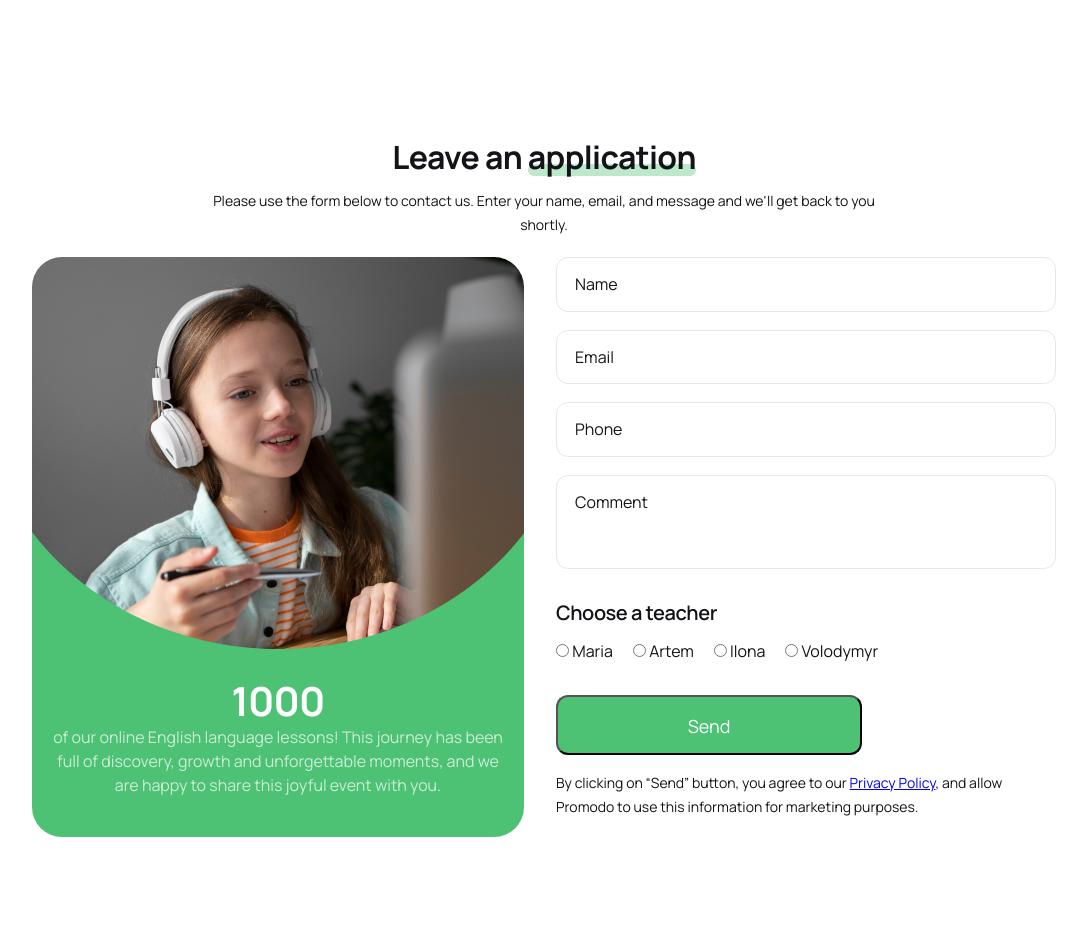
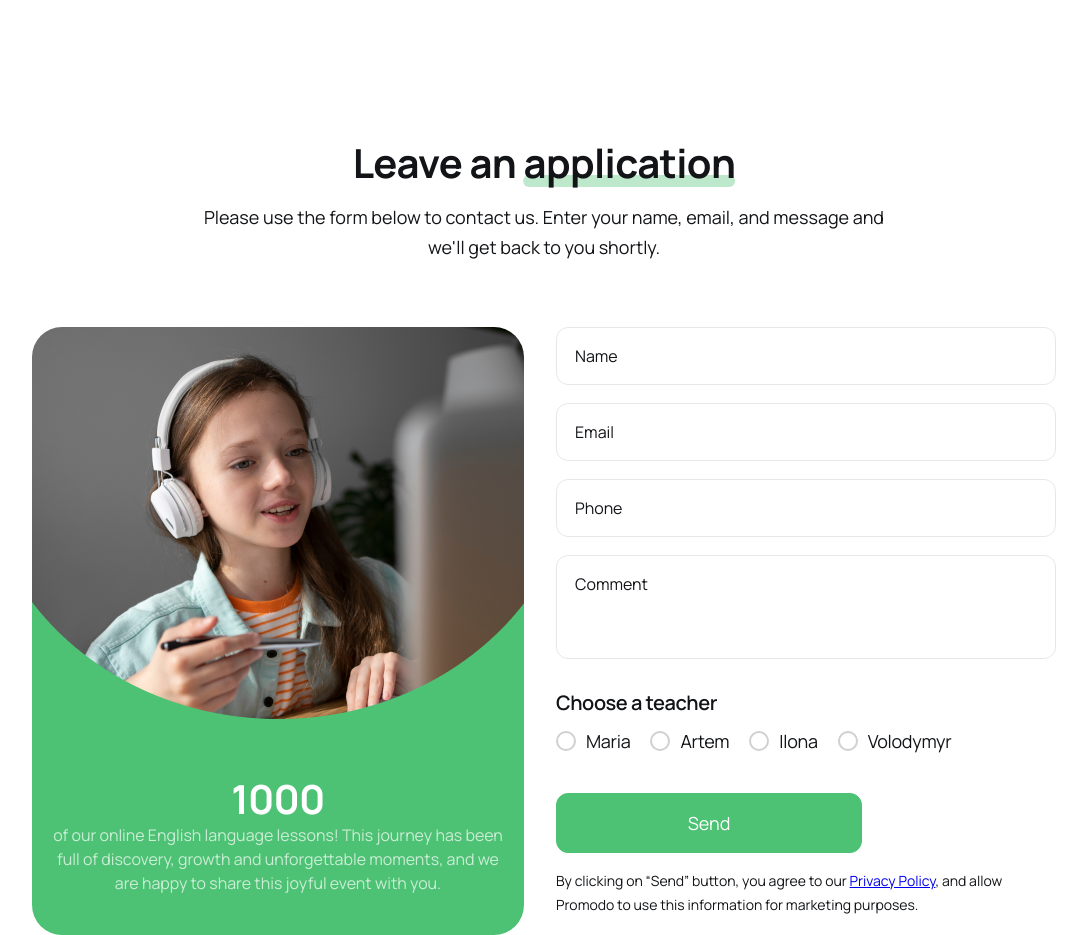
Before and after one commit to AntoninaSych/project-group-5, a website built with Vite: page src/index.html in a window 1280 px wide. Shown: the part 640-1575 px from the top of the page, without its empty margins (96-1183 px from the left). Built offline with nearby package versions, Linux system fonts and the light colour scheme.

Commit message:
Styles corrected

```diff
--- a/src/css/leave-application.css
+++ b/src/css/leave-application.css
@@ -39,7 +39,7 @@
     flex-wrap: nowrap;
     flex-direction: column;
     justify-content: center;
-    gap: 32px;
+    gap: 18px;
   }
 
 .leave-application-section-info {
@@ -87,44 +87,142 @@
   text-decoration: underline;
 }
 
+.radio {
+  position: relative;
+  color: var(--black);
+  font-size: 14px;
+  line-height: 1.71429;
+  letter-spacing: -0.28px;
+  user-select: none;
+}
+
+.radio-native {
+  position: absolute;
+  z-index: -1;
+  width: 0;
+  height: 0;
+  opacity: 0;
+}
+
+.radio-label {
+  position: relative;
+  display: inline-block;
+  padding-left: 30px;
+}
+
+.radio-label::before {
+  content: '';
+  position: absolute;
+  top: 50%;
+  left: 0;
+  width: 18px;
+  height: 18px;
+  padding: 2px;
+  border: 2px solid rgba(18, 20, 23, 0.2);
+  border-radius: 50%;
+  transform: translateY(-50%);
+  user-select: none;
+  background-clip: content-box;
+  transition: var(--transition-timing);
+  transition-property: border-color, background-color;
+}
+
+.radio-native:hover ~ .radio-label:before,
+.radio-native:focus ~ .radio-label:before {
+  border-color: var(--green);
+}
+
+.radio-native:checked ~ .radio-label:before {
+  background-color: var(--green);
+  border-color: var(--green);
+}
+
+.textfield-input {
+  display: block;
+  width: 100%;
+  font-size: 14px;
+  line-height: 1.28571;
+  color: var(--black);
+  background-color: transparent;
+  border: 1px solid rgba(18, 20, 23, 0.1);
+  border-radius: 12px;
+  padding: 16px 18px;
+  margin-bottom: 18px;
+  transition: border-color var(--transition-timing);
+}
+.textfield-input.last {
+  margin-bottom: 20px;
+}
+
+.textfield-input::placeholder {
+  color: var(--black);
+}
+
+textarea.textfield-input {
+  height: 94px;
+  resize: none;
+}
+
+.textfield-input:focus {
+  border-color: var(--green);
+  outline: none;
+}
+
 @media only screen and (min-width: 768px) {
     .leave-application-section-form {
       max-width: 500px;
       margin: 0 auto;
     }
-
+    .section-title {
+      font-size: 40px;
+      line-height: 1.2;
+      margin-bottom: 16px;
+    }
     .leave-application-section-content textarea.textfield-input {
       margin-bottom: 32px;
     }
-
     .leave-application-section-choose-list {
       display: flex;
       gap: 20px;
     }
-
     .leave-application-section-form-title {
       font-size: 20px;
       line-height: 1.2;
     }
-
     .leave-application-section-choose-list {
-      margin-bottom: 24px;
+      margin-bottom: 32px;
     }
-
     .leave-application-section-choose-list-item {
       margin-bottom: 0;
     }
-
     .leave-application-section-privacy-text {
       font-size: 14px;
       line-height: 1.71429;
     }
-
     .leave-application-section-description {
       max-width: 586px;
+      font-size: 18px;
+      line-height: 1.66;
+      margin-bottom: 64px;
     }
     .leave-application-section-form .textfield-input {
       font-size: 16px;
+    }
+    .textfield-input {
+      font-size: 16px;
+      line-height: 1.5;
+    }
+    textarea.textfield-input {
+      height: 104px;
+    }
+    .radio {
+      font-size: 18px;
+      line-height: 1.33333;
+    }
+    .radio-label::before {
+      width: 20px;
+      height: 20px;
+      padding: 3px;
     }
   }
 
@@ -178,32 +276,7 @@
     }
   }
 
-  .textfield-input {
-    display: block;
-    width: 100%;
-    font-size: 14px;
-    line-height: 1.28571;
-    color: var(--black);
-    background-color: transparent;
-    border: 1px solid rgba(18, 20, 23, 0.1);
-    border-radius: 12px;
-    padding: 16px 18px;
-    margin-bottom: 18px;
-    transition: border-color var(--transition-timing);
-  }
-  .textfield-input::placeholder {
-    color: var(--black);
-  }
 
-  textarea.textfield-input {
-    height: 94px;
-    resize: none;
-  }
-
-  .textfield-input:focus {
-    border-color: var(--green);
-    outline: none;
-  }
   @media screen and (min-device-pixel-ratio: 2),
   screen and (min-resolution: 192dpi),
   screen and (min-resolution: 2dppx) {
--- a/src/partials/leave_application.html
+++ b/src/partials/leave_application.html
@@ -1,4 +1,4 @@
-<section class="section leave-application-section" id="leave-application-section">
+<section class="section leave-application" id="leave-application-section">
   <div class="container">
       <h2 class="section-title">Leave an <span class="section-title-highlighted">application</span></h2>
       <p class="section-description leave-application-section-description">
@@ -19,7 +19,7 @@
               <input class="textfield-input" type="email" name="email" id="email" placeholder="Email"
                   pattern="[a-z0-9._%+-]+@[a-z0-9.-]+\.[a-z]{2,}$" required />
               <input class="textfield-input" type="tel" name="phone" id="phone" placeholder="Phone" required />
-              <textarea class="textfield-input" name="comment" id="comment" rows="3" placeholder="Comment"
+              <textarea class="textfield-input last" name="comment" id="comment" rows="3" placeholder="Comment"
                   required></textarea>
               <p class="leave-application-section-form-title">Choose a teacher</p>
               <ul class="leave-application-section-choose-list">
@@ -49,7 +49,7 @@
                       </div>
                   </li>
               </ul>
-              <button class="button button--block leave-application-section-button" type="submit">Send</button>
+              <button class="button primary leave-application-section-button" type="submit">Send</button>
               <p class="leave-application-section-privacy-text">
                   By clicking on “Send” button, you agree to our
                   <a class="leave-application-section-privacy-link" href="#">Privacy Policy</a>, and allow Promodo to
```
Lines whose indentation alone changed are shown as unchanged.
